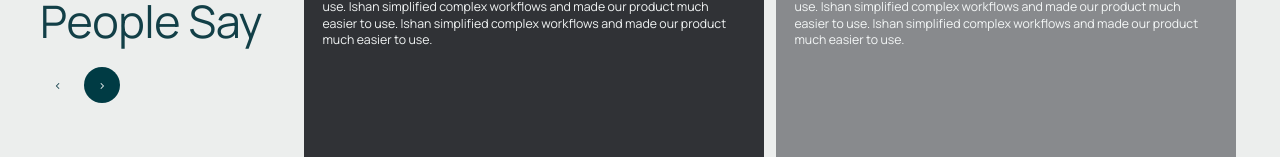
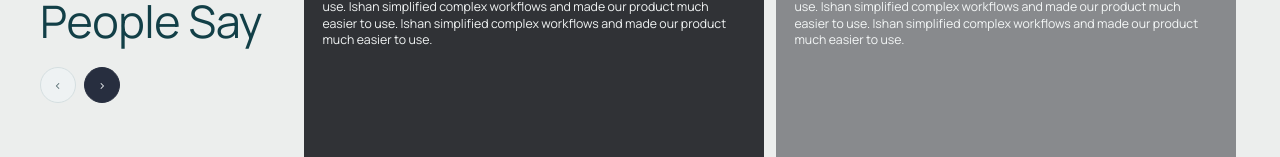
Before and after one commit to kushan00/ishan-portfolio, a Next.js app: page / in a window 1280 px wide. Shown: the part 2798-2955 px from the top of the page. Built offline with nearby package versions, Linux system fonts and the light colour scheme.

Commit message:
carosal color chnage

```diff
--- a/app/components/TestimonialsCarousel.tsx
+++ b/app/components/TestimonialsCarousel.tsx
@@ -49,6 +49,7 @@ const testimonials: Testimonial[] = [
 
 export default function TestimonialsCarousel() {
   const [activeIndex, setActiveIndex] = useState(0);
+  const [activeControl, setActiveControl] = useState<"prev" | "next">("next");
   const visibleCount = 2;
   const visibleItems = [
     testimonials[activeIndex],
@@ -56,12 +57,14 @@ export default function TestimonialsCarousel() {
   ];
 
   const goPrevious = () => {
+    setActiveControl("prev");
     setActiveIndex((current) =>
       current === 0 ? testimonials.length - 1 : current - 1,
     );
   };
 
   const goNext = () => {
+    setActiveControl("next");
     setActiveIndex((current) => (current + 1) % testimonials.length);
   };
 
@@ -89,7 +92,7 @@ export default function TestimonialsCarousel() {
       <div className="testimonial-nav">
         <button
           type="button"
-          className="nav-dot"
+          className={`nav-dot ${activeControl === "prev" ? "active" : "inactive"}`}
           onClick={goPrevious}
           aria-label="Previous testimonial"
         >
@@ -97,7 +100,7 @@ export default function TestimonialsCarousel() {
         </button>
         <button
           type="button"
-          className="nav-dot active"
+          className={`nav-dot ${activeControl === "next" ? "active" : "inactive"}`}
           onClick={goNext}
           aria-label="Next testimonial"
         >
--- a/app/globals.css
+++ b/app/globals.css
@@ -599,7 +599,9 @@ body {
 .nav-dot {
   width: 36px;
   height: 36px;
-  border: none;
+  border: 1px solid #d5dfe1;
+  background: #eef2f3;
+  color: #4f666b;
   border-radius: 999px;
   display: inline-flex;
   align-items: center;
@@ -619,8 +621,14 @@ body {
 }
 
 .nav-dot.active {
-  background: #003b44;
+  background: #272e3f;
   color: #f4f8f9;
+  border-color: #272e3f;
+}
+
+.nav-dot.inactive {
+  background: #eef2f3;
+  color: #4f666b;
 }
 
 .testimonials-track {
```
